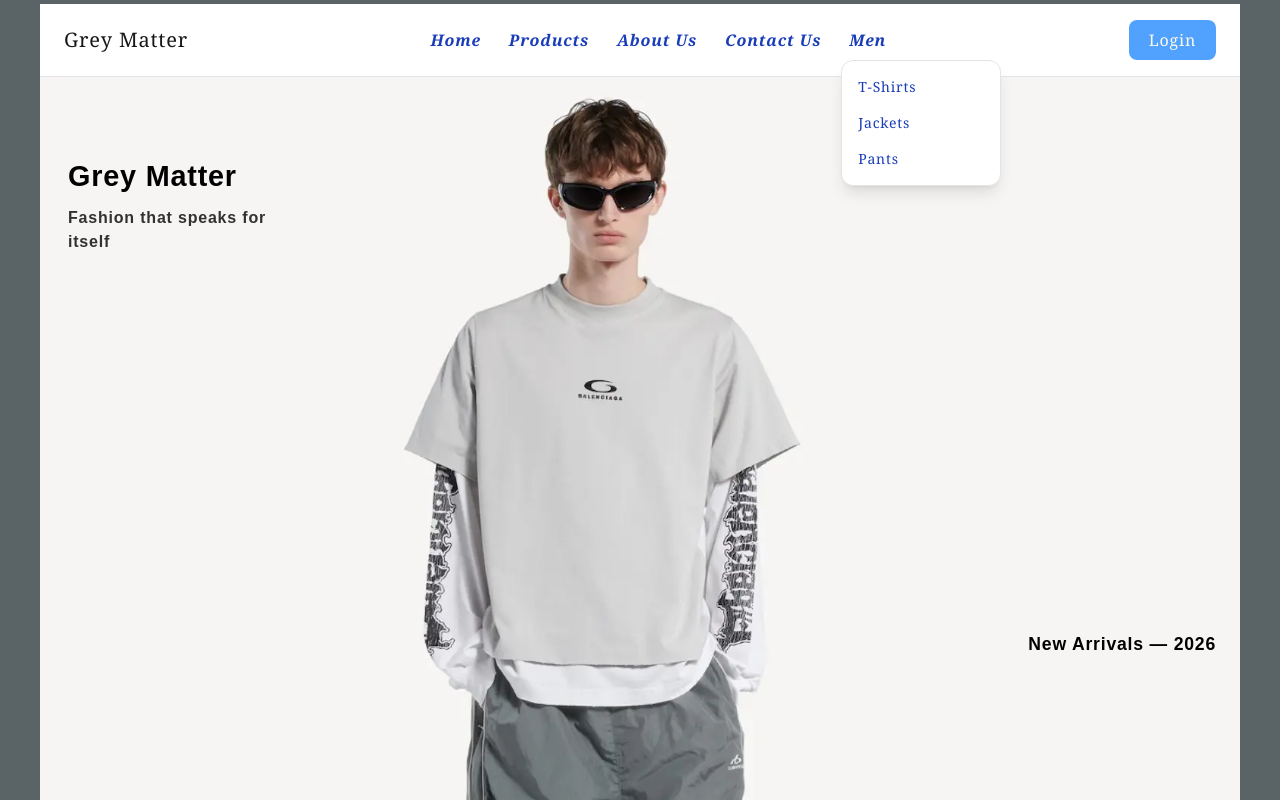
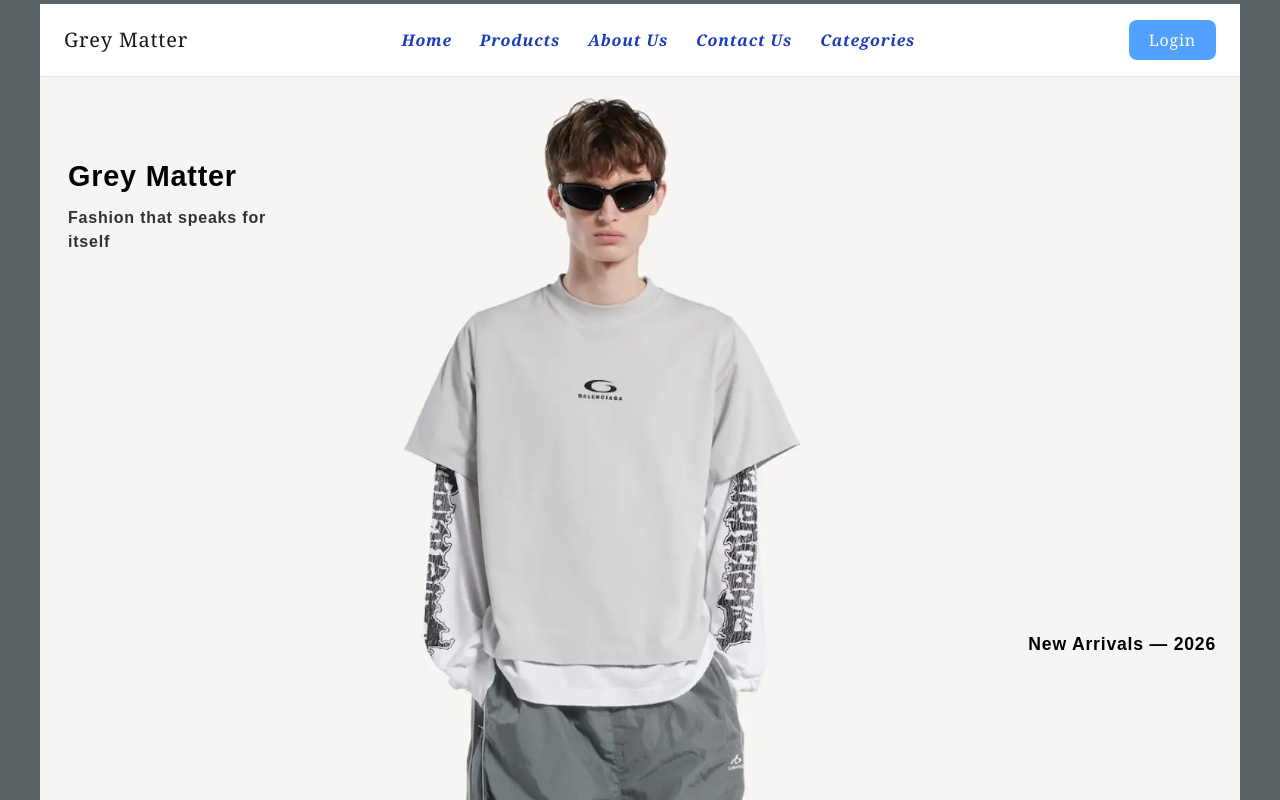
Before and after one commit to Sanjog-up/arrays, a Next.js app in the folder project/client/: page / in a window 1280 px wide. Shown: the top 800 px of the page. Built offline with nearby package versions, Linux system fonts and the light colour scheme.

Commit message:
useState in categories

```diff
--- a/project/client/components/forms/admin/categories/categoryform.tsx
+++ b/project/client/components/forms/admin/categories/categoryform.tsx
@@ -1,71 +1,71 @@
-"use client";
-import Input from "@/components/common/ui/input";
-import { register } from "module";
-import React from "react";
-import { useForm } from "react-hook-form";
-import AdminListCard from "@/components/forms/admin/list-card";
-import Button from "@/components/common/ui/button";
-import ImageInput from "@/components/common/ui/image-input";
+// "use client";
+// import Input from "@/components/common/ui/input";
+// import { register } from "module";
+// import React from "react";
+// import { useForm } from "react-hook-form";
+// import AdminListCard from "@/components/forms/admin/list-card";
+// import Button from "@/components/common/ui/button";
+// import ImageInput from "@/components/common/ui/image-input";
 
-const CategoryForm = () => {
-  const {
-    register,
-    formState: { errors },
-  } = useForm({
-    defaultValues: {
-      name: "",
-      description: "",
-      logo: null,
-      category: "",
-    },
-  });
-  return (
-    <AdminListCard>
-      <div>
-        <h4 className="text-[18px] font-semibold text-black/80 my-8">
-          Category Form
-        </h4>
+// const CategoryForm = () => {
+//   const {
+//     register,
+//     formState: { errors },
+//   } = useForm({
+//     defaultValues: {
+//       name: "",
+//       description: "",
+//       logo: null,
+//       category: "",
+//     },
+//   });
+//   return (
+//     <AdminListCard>
+//       <div>
+//         <h4 className="text-[18px] font-semibold text-black/80 my-8">
+//           Category Form
+//         </h4>
 
-        <form className="max-w-120 mx-auto flex gap-4 flex-col border border-gray-200 px-4 py-10 rounded-md">
-          <Input
-            label="Name"
-            name="name"
-            type="text"
-            id={"name"}
-            placeholder="Caliber"
-            register={register}
-            required
-          />
-          {/* <Input
-        label='Descrption'
-        name='description'
-        type='text'
-        id={'description'}
-        placeholder='Describe your brand [at least 25 chars]'
-        register={register}
-        required
-        multiline={true}
+//         <form className="max-w-120 mx-auto flex gap-4 flex-col border border-gray-200 px-4 py-10 rounded-md">
+//           <Input
+//             label="Name"
+//             name="name"
+//             type="text"
+//             id={"name"}
+//             placeholder="Caliber"
+//             register={register}
+//             required
+//           />
+//           {/* <Input
+//         label='Descrption'
+//         name='description'
+//         type='text'
+//         id={'description'}
+//         placeholder='Describe your brand [at least 25 chars]'
+//         register={register}
+//         required
+//         multiline={true}
 
-        /> */}
+//         /> */}
 
-          <Input
-            label="Category"
-            name="category"
-            type="text"
-            id={"category"}
-            placeholder="categorize your product"
-            register={register}
-            required
-            multiline={false}
-          />
+//           <Input
+//             label="Category"
+//             name="category"
+//             type="text"
+//             id={"category"}
+//             placeholder="categorize your product"
+//             register={register}
+//             required
+//             multiline={false}
+//           />
 
-          <ImageInput label="product" id="products_category" />
-          <div>
-            <Button label="Submit" type="submit" />
-          </div>
-        </form>
-      </div>
-    </AdminListCard>
-  );
-};
-export default CategoryForm;
+//           <ImageInput label="product" id="products_category" />
+//           <div>
+//             <Button label="Submit" type="submit" />
+//           </div>
+//         </form>
+//       </div>
+//     </AdminListCard>
+//   );
+// };
+// export default CategoryForm;
--- a/project/client/components/layout/header.tsx
+++ b/project/client/components/layout/header.tsx
@@ -1,9 +1,21 @@
+'use client'
+
+import Link from "next/link";
+import { useState } from "react";
+
+const Header = () => {
+  const [isMenDropdownOpen, setIsMenDropdownOpen] = useState(false);
 
 
-import Link from "next/link";
+  const onMouseEnter = () => {
+    setIsMenDropdownOpen(true);
+  };
 
+  const onMouseLeave = () => {
+    setIsMenDropdownOpen(false);
+  };
+  if(isMenDropdownOpen ? useState(true) : useState(false) )
 
-const Header = () => {
   return (
     <header className="sticky  top-0 z-50 border-b border-zinc-200 bg-white">
         <nav className="flex items-center justify-between px-6 py-4 rounded-sm hover:bg-blue-100 transition-colors">
@@ -24,23 +36,31 @@ const Header = () => {
             Contact Us
             </Link>
 
-            <section className = "relative group">
-            <p className="italic font-serif font-semibold text-blue-800 px-2 py-2 cursor-pointer hover:bg-blue-200 rounded-xl">
-              Men
-              </p>
+            <section
+            onMouseEnter={onMouseEnter}
+            onMouseLeave={onMouseLeave}
+            className = "relative">
+            <ol className="italic font-serif font-semibold text-blue-800 px-2 py-2 cursor-pointer hover:bg-blue-200 rounded-xl">
+              Categories
+              </ol>
 
-            <div className="absolute left-0 top-full  bg-white border border-zinc-200 shadow-lg rounded-xl min-w-40 py-2 z-50">
-            <Link href="/men/t-shirts" className="block px-4 py-2 text-sm font-serif text-blue-800 hover:bg-zinc-100 whitespace-nowrap">
-            T-Shirts
+            {isMenDropdownOpen &&(
+            <div className="absolute left-0 top-full bg-white border border-zinc-200 shadow-lg rounded-xl  py-2 z-50">
+            <Link href="/men/t-shirts"
+            className="block px-4 py-2 w-3xl text-sm font-serif text-blue-800 hover:bg-zinc-100 whitespace-nowrap">
+            <li >T-Shirts</li>
           </Link>
-          <Link href="/men/jackets" className="block px-4 py-2 text-sm font-serif text-blue-800 hover:bg-zinc-100">
-            Jackets
+          <Link href="/men/jackets"
+          className="block px-4 py-2 text-sm font-serif text-blue-800 hover:bg-zinc-100">
+            <li>Jackets</li>
           </Link>
           <Link href="/men/pants" className="block px-4 py-2 text-sm font-serif text-blue-800 hover:bg-zinc-100">
-            Pants
+            <li>Pants</li>
           </Link>
           </div>
+          )}
             </section>
+
           </section>
 
           <Link href={"/auth/login"}
```
Also changed, not shown: project/client/app/admin/categories/edit/[id]/page.tsx (added, +39 -0 lines).
